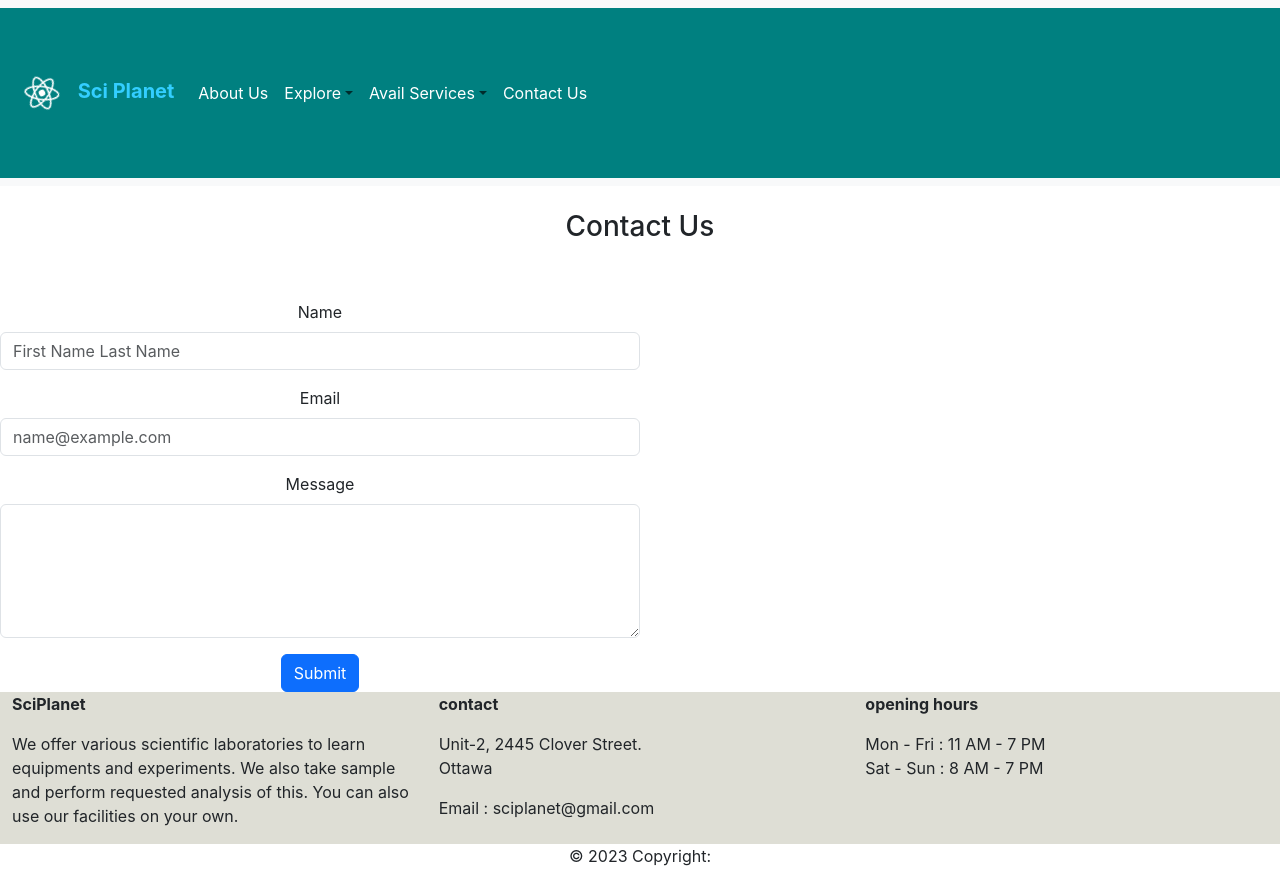
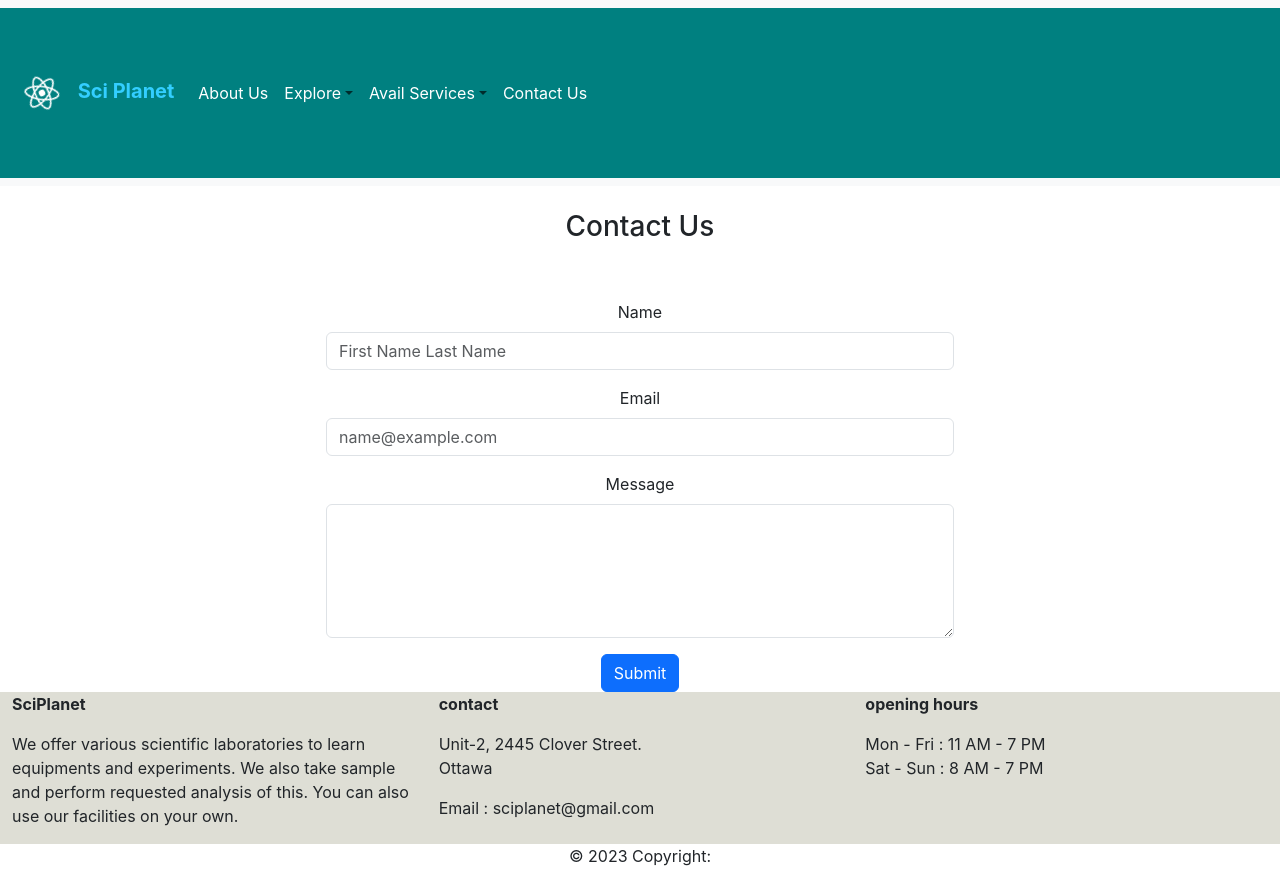
Before and after one commit to Saad-Rahman-Warsi/sciplanet, a React (Create React App) app: page /#/ContactUs in a window 1280 px wide. Built offline with nearby package versions, Linux system fonts and the light colour scheme.

Commit message:
Update ContactUs.js

```diff
--- a/src/ContactUs.js
+++ b/src/ContactUs.js
@@ -11,6 +11,7 @@ function ContactUs() {
   return (
     <div>
       <br /><h3> Contact Us </h3><br /><br />
+      <Row>
       <Col xs={3}></Col>
       <Col xs={6}>
         <Form>
@@ -30,6 +31,7 @@ function ContactUs() {
         </Form>
     </Col>
     <Col xs={3}></Col>
+    </Row>
 
     <PageFooter />
       </div>
```
